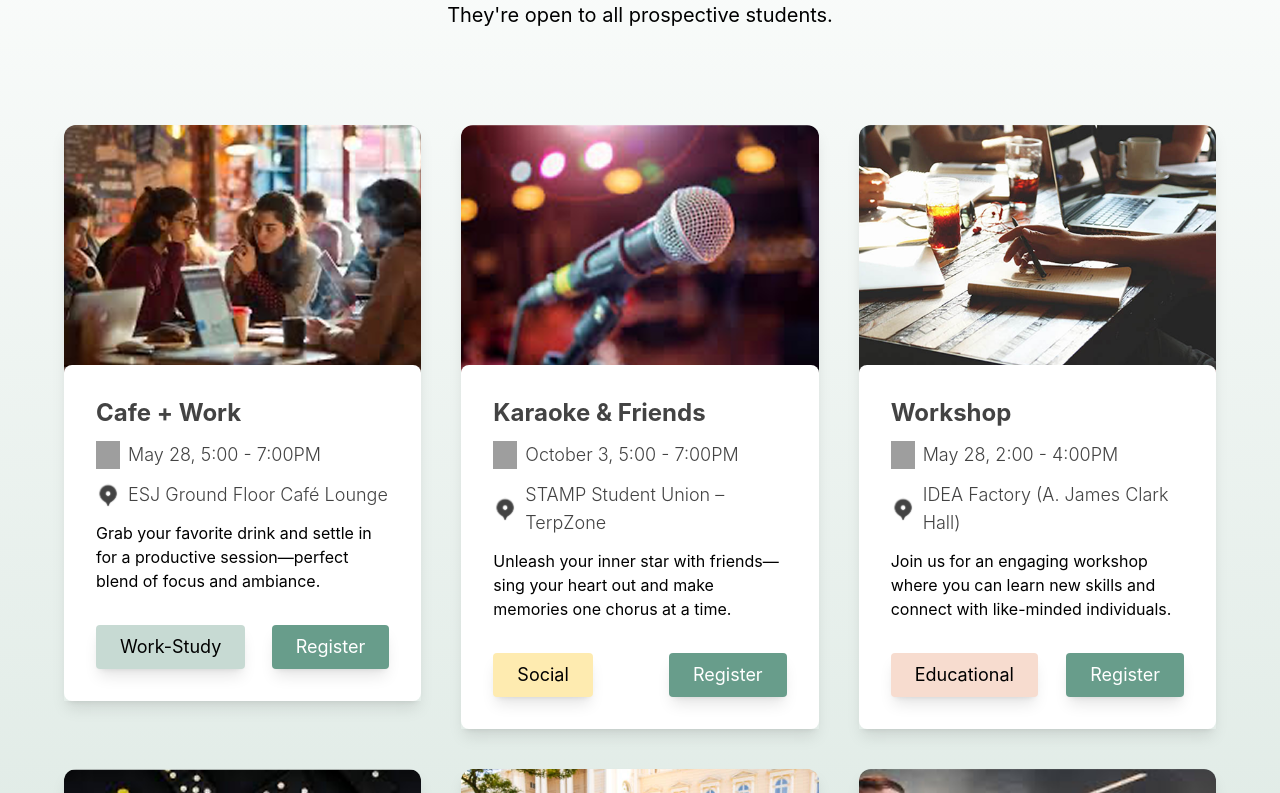
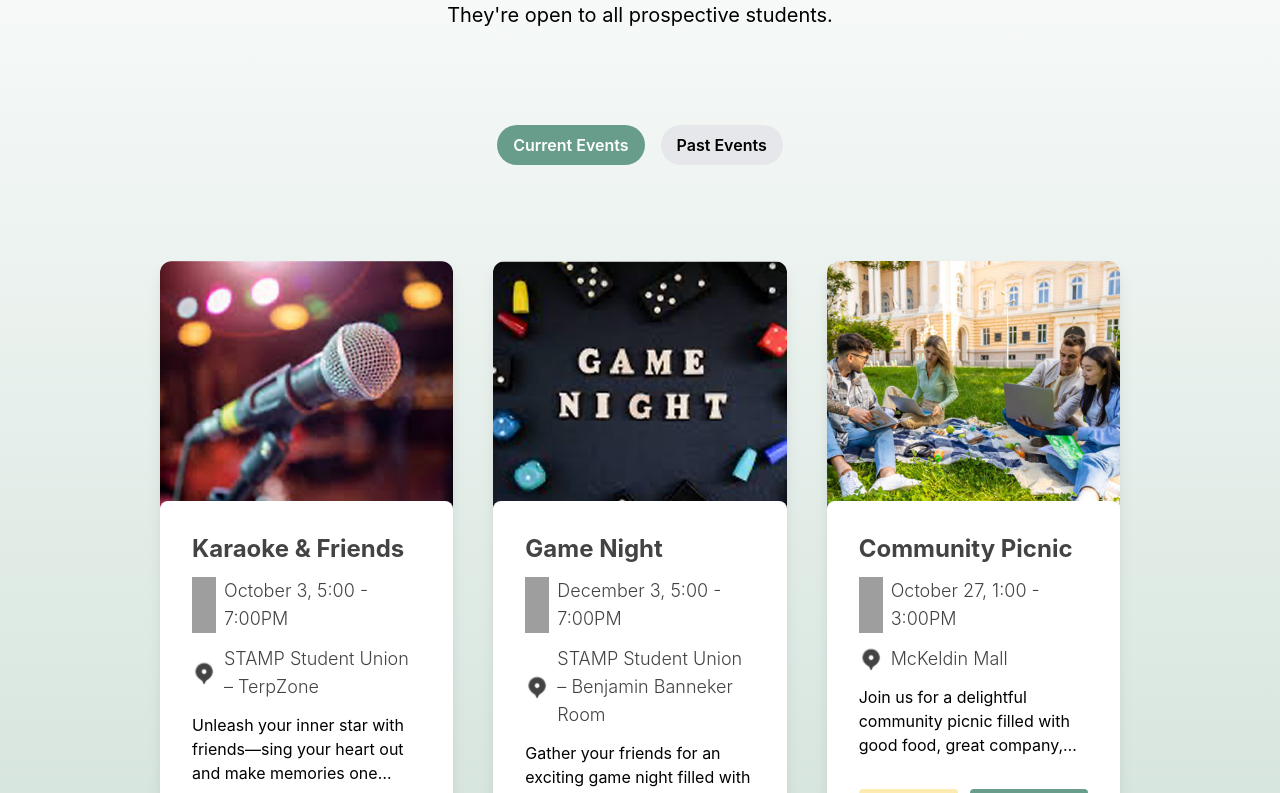
Before and after one commit to campuscoderscrew/hglo, a React (Vite) app: page / in a window 1280 px wide. Shown: the part 2267-3060 px from the top of the page. Built offline with nearby package versions, Linux system fonts and the light colour scheme; grey boxes are pictures that could not be loaded.

Commit message:
added event animations

```diff
--- a/package.json
+++ b/package.json
@@ -11,7 +11,7 @@
   },
   "dependencies": {
     "@tailwindcss/vite": "^4.1.8",
-    "framer-motion": "^12.19.1",
+    "framer-motion": "^12.23.9",
     "motion": "^12.19.1",
     "react": "^19.1.0",
     "react-dom": "^19.1.0",
--- a/src/components/Event.jsx
+++ b/src/components/Event.jsx
@@ -1,4 +1,5 @@
 import "../App.css"
+
 
 export default function Event({ event, click, open }) {
   let { img, title, month, day, time, location, description, type } = event;
--- a/src/pages/Events.jsx
+++ b/src/pages/Events.jsx
@@ -2,10 +2,12 @@ import "../App.css"
 import Event from '../components/Event';
 import Modal from '../components/Modal';
 import { useState, useEffect } from 'react';
+import { motion, AnimatePresence } from "framer-motion";
 
 export default function Events() {
   const [isOpen, setIsOpen] = useState(false);
   const [selectedEvent, setSelectedEvent] = useState(null);
+  const [tab, setTab] = useState("current")
 
   const [data, setData] = useState([]);
 
@@ -14,50 +16,89 @@ export default function Events() {
       .then((res) => res.json())
       .then((json) => setData(json))
       .catch((error) => console.error('Error loading data', error))
+
   }, [])
+  const today = new Date();
+
+      const currentEvents = data.filter((event) => {
+        const eventDate = new Date (`${event.month} ${event.day} , ${new Date().getFullYear()}`);
+        return eventDate >= today;
+      })
+
+      const pastEvents = data.filter((event) => {
+        const eventDate = new Date (`${event.month} ${event.day} , ${new Date().getFullYear()}`);
+        return eventDate < today;
+      })
+
+      const eventsToShow = tab === "current" ? currentEvents : pastEvents
 
   return (
     <>
       {/* flex flex-col justify-center items-center bg-blue */}
-      <div className=" w-screen pt-40 pb-25
+      <div
+        className=" w-screen pt-40 pb-25
           flex flex-col gap-24 justify-center items-center
           bg-[linear-gradient(white,_#CFE0D8)]"
         id="events"
       >
-        <div className="w-[70%] md:w-[50%]
+        <div
+          className="w-[70%] md:w-[50%]
             text-base md:text-lg xl:text-xl text-center"
         >
-          <h1 className="text-3xl font-bold mb-5">
-            Events
-          </h1>
-          <h3>
-            Come join us and socialize + have fun at one of our events!
-          </h3>
-          <h3>
-            They're open to all prospective students.
-          </h3>
+          <h1 className="text-3xl font-bold mb-5">Events</h1>
+          <h3>Come join us and socialize + have fun at one of our events!</h3>
+          <h3>They're open to all prospective students.</h3>
         </div>
 
+        <div className="flex gap-4">
+          <button
+            onClick={() => setTab("current")}
+            className={`px-4 py-2 rounded-full font-semibold transition cursor-pointer
+      ${tab === "current" ? "bg-hglo-main-500 text-white" : "bg-gray-200"}`}
+          >
+            Current Events
+          </button>
+          <button
+            onClick={() => setTab("past")}
+            className={`px-4 py-2 rounded-full font-semibold transition cursor-pointer
+      ${tab === "past" ? "bg-hglo-main-500 text-white" : "bg-gray-200"}`}
+          >
+            Past Events
+          </button>
+        </div>
+
+         {/* Events Cards with Animation */}
+        <AnimatePresence mode="wait">
+          <motion.div
+            key={tab}
+            initial={{ opacity: 0, x: tab === "current" ? 100 : -100 }}
+            animate={{ opacity: 1, x: 0 }}
+            exit={{ opacity: 0, x: tab === "current" ? -100 : 100 }}
+            transition={{ duration: 0.4 }}
+            className="w-[90%] sm:w-[75%]
+              grid grid-cols-1 lg:grid-cols-2 xl:grid-cols-3
+              gap-6 lg:gap-10 justify-center"
+          >
+
         {/* Events cards */}
-        <div className="w-[90%] sm:w-[75%]
-            grid grid-cols-1 lg:grid-cols-2 xl:grid-cols-3
-            gap-6 lg:gap-10 justify-center"
-          id="event-cards"
-        >
-          {data.map((eventCard, index) => (
+          {eventsToShow.map((eventCard, index) => (
             <Event
               key={index}
               event={eventCard}
               click={setSelectedEvent}
               open={setIsOpen}
             />
+
           ))}
+          </motion.div>
+          </AnimatePresence>
 
-        </div >
-
-        <Modal open={isOpen} onClose={() => setIsOpen(false)} event={selectedEvent} />
-
-      </div >
+        <Modal
+          open={isOpen}
+          onClose={() => setIsOpen(false)}
+          event={selectedEvent}
+        />
+      </div>
     </>
   );
 }
```
Also changed, not shown: 1 other file (tests, documents, lock files or other folders).
